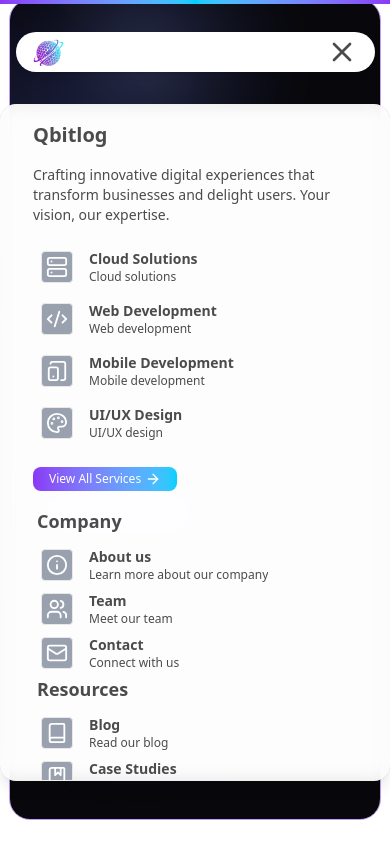
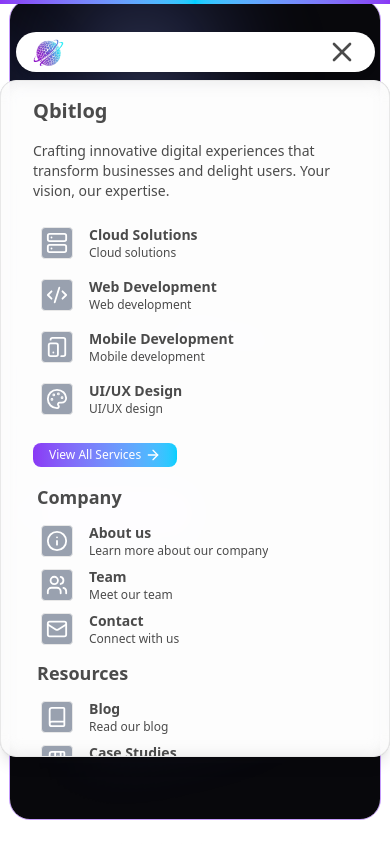
Before and after one commit to pramodqbit/main-website, a Next.js app: page / in a window 390 px wide. Both pictures are taken after a click on the icon 342 px from the left and 52 px from the top of the page. Shown: the top 844 px of the page. Built offline with nearby package versions, Linux system fonts and the light colour scheme; no server answers.

Commit message:
Refactor Navbar component styles for improved layout and consistency
- Adjusted top positioning for better alignment on different screen sizes.
- Enhanced class management for cleaner styling and responsiveness.
- Minor spacing adjustments for improved visual hierarchy in the Navbar.

```diff
--- a/components/global/navbar/index.tsx
+++ b/components/global/navbar/index.tsx
@@ -204,8 +204,13 @@ export default function Navbar() {
 							ease: "easeInOut",
 						}}
 						style={{ originX: 0.5 }}
-						className='fixed top-26 z-50 h-[60dvh] container translate-x-[-50%] left-1/2 overflow-y-auto md:overflow-hidden shadow-lg rounded-2xl backdrop-blur-lg bg-white/90 dark:bg-black/60 border border-white/40 dark:border-white/40'>
-						<Card className='bg-transparent border-none shadow-none p-0'>
+						className={cn(
+							"fixed top-20 lg:top-26 z-50 h-[60dvh] container translate-x-[-50%]",
+							"backdrop-blur-lg bg-white/90 dark:bg-black/60",
+							"border-border border ",
+							"left-1/2 overflow-y-auto md:overflow-hidden shadow-lg rounded-2xl ",
+						)}>
+						<Card className='bg-transparent border-none shadow-none p-0 '>
 							<CardContent className='backdrop-blur-sm py-2 md:p-0 h-[80dvh] md:h-auto overflow-y-auto'>
 								<div className='grid md:grid-cols-4 grid-cols-2  md:gap-4 gap-0 '>
 									<div className=' col-span-2 md:px-5 px-2 md:py-4 py-2 '>
@@ -253,7 +258,7 @@ export default function Navbar() {
 											</Link>
 										</motion.div>
 									</div>
-									<div className='border-r-0 border-l-0 md:border-r-2 md:border-l-2 col-span-2 md:col-span-1 border-dashed mt-2 md:mt-0 md:px-5 px-3 md:py-2 py-0'>
+									<div className='border-r-0 border-l-0 md:border-r-2 md:border-l-2 col-span-2 md:col-span-1 border-dashed mt-2  md:px-5 px-3 md:py-2 py-0'>
 										<h5 className='md:text-xl text-lg font-semibold md:mb-4 mb-2'>
 											Company
 										</h5>
@@ -274,7 +279,7 @@ export default function Navbar() {
 										</ul>
 									</div>
 									<div className='  border-dashed col-span-2 md:col-span-1  md:px-5 px-3 md:py-2 py-0'>
-										<h5 className='md:text-xl text-lg font-semibold md:mb-4 mb-2 capitalize'>
+										<h5 className='mt-2  md:text-xl text-lg font-semibold md:mb-4 mb-2 capitalize'>
 											Resources
 										</h5>
 										<ul>
```
